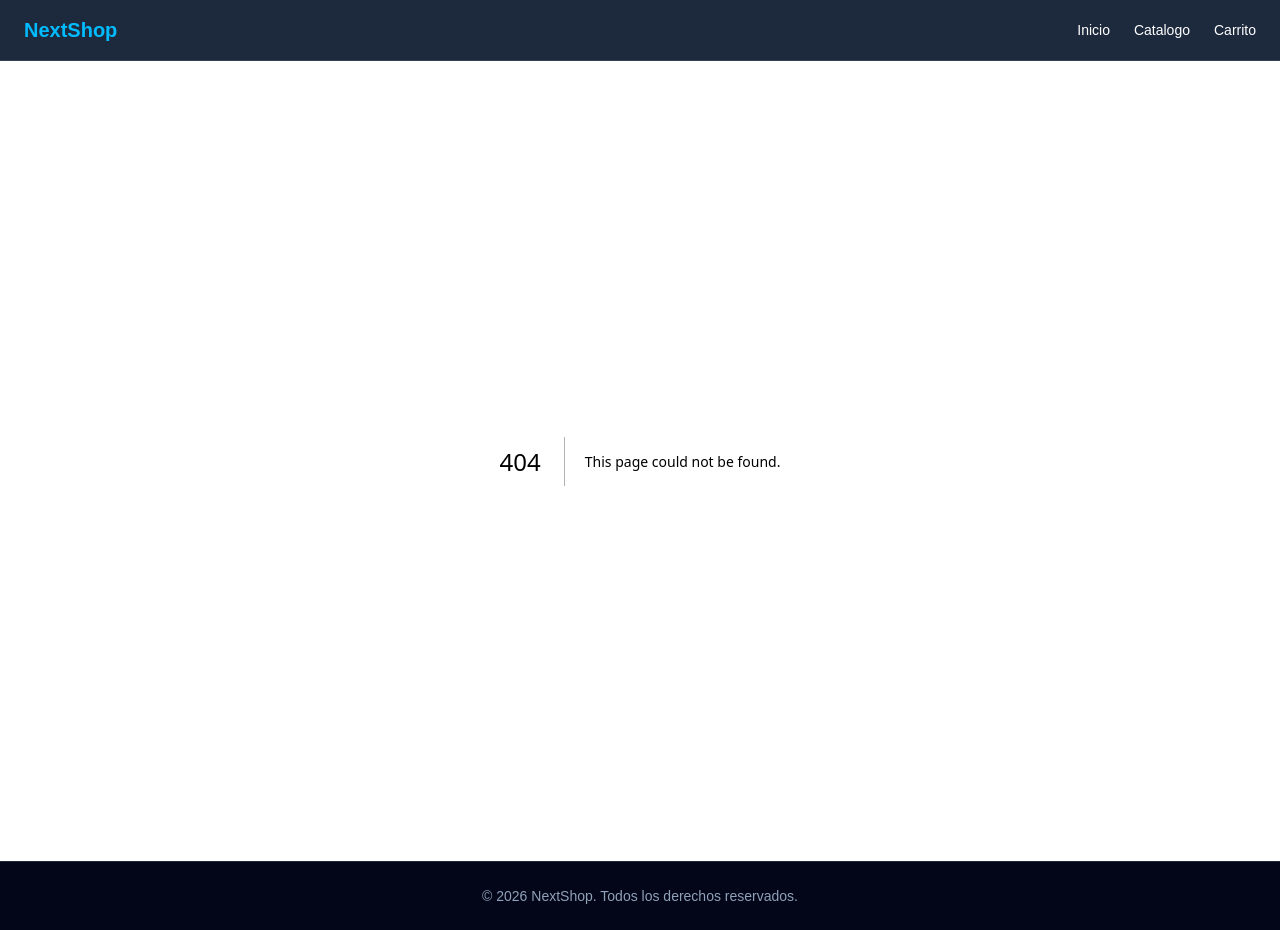
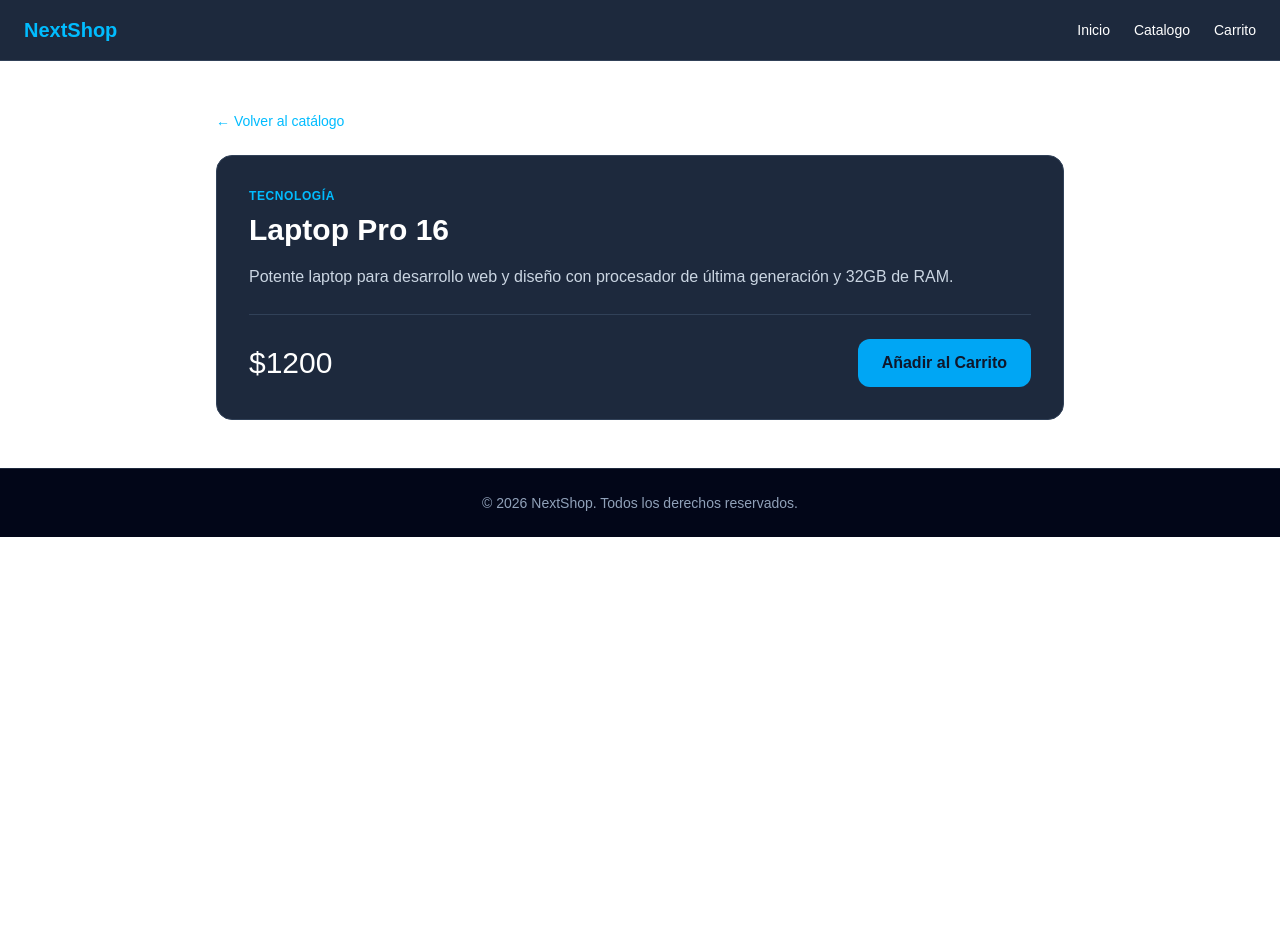
Before and after one commit to Hacid30/nextjs-ecommerce, a Next.js app: page /catalogo/1 in a window 1280 px wide. Before the commit this address had no page. After the commit the page ends 800 px from the top, so only its background shows below. Built offline with nearby package versions, Linux system fonts and the light colour scheme.

Commit message:
feat: add dynamic product detail page and navigation links

```diff
--- /dev/null
+++ b/src/app/catalogo/[id]/page.js
@@ -0,0 +1,50 @@
+import Link from "next/link";
+
+const mockProducts = [
+    { id: 1, title: 'Laptop Pro 16', price: 1200, category: 'Tecnología', description: 'Potente laptop para desarrollo web y diseño con procesador de última generación y 32GB de RAM.' },
+    { id: 2, title: 'Auriculares Noise Cancelling', price: 250, category: 'Audio', description: 'Cancelación de ruido activa, almohadillas ergonómicas y hasta 30 horas de batería continua.' },
+    { id: 3, title: 'Teclado Mecánico RGB', price: 110, category: 'Accesorios', description: 'Switches táctiles silenciosos con iluminación RGB totalmente personalizable.' },
+    { id: 4, title: 'Monitor 4K 27"', price: 450, category: 'Tecnología', description: 'Pantalla IPS con resolución 4K UHD, tasa de refresco de 144Hz y calibración de color profesional.' },
+];
+
+export default async function ProductDetailPage({ params }) {
+    const { id } = await params;
+    const  product = mockProducts.find( (item) => item.id === Number(id));
+
+    if(!product){
+        return (
+            <main className="max-w-4xl max-auto px-6 py-20 text-center">
+                <h1 className="text-3xl font-bold text-red-400 mb-4" >Producto no encontrado</h1>
+                <p className="text-slate-400 mb-6" >El producto que buscas no existe o fue removido.</p>
+                <Link href='/catalogo' className="text-sky-400 hover:underline">
+                    ← Volver al catálogo
+                </Link>
+            </main>
+        )
+    }
+
+    return (
+        <main className="max-w-4xl mx-auto px-6 py-12">
+            <Link href="/catalogo" className="text-sky-400 hover:underline text-sm mb-6 inline-block" >
+                ← Volver al catálogo
+            </Link>
+
+            <div className="bg-slate-800 border border-slate-700 rounded-2xl p-8">
+                <span className="text-xs font-semibold text-sky-400 uppercase tracking-wider block mb-2">
+                    {product.category}
+                </span>
+                <h1 className="text-3xl font-extrabold text-white mb-4">{product.title}</h1>
+                <p className="text-slate-300 textl-lg mb-6 leading-relaxed">{product.description}</p>
+
+                <div className="flex items-center justify-between pt-6 border-t border-slate-700">
+                    <p className="text-3xl front-bold text-white">${product.price}</p>
+                    <button className="bg-sky-500 hover:bg-sky-400 text-slate-900 font-bold px-6 py-3 rounded-xl transition">
+                    Añadir al Carrito
+                    </button>
+                </div>
+            </div>
+        </main>
+    )
+
+
+}
--- a/src/app/catalogo/page.js
+++ b/src/app/catalogo/page.js
@@ -13,7 +13,13 @@ export default function CatalogoPage() {
         <h1 className="text-3xl font-bold text-white mb-8">Todos los Productos</h1>
         <div className="grid grid-cols-1 sm:grid-cols-2 lg:grid-cols-4 gap-6">
             {mockProducts.map((product) => (
-            <ProductCard key={product.id} {...product} />
+            <ProductCard
+                key={product.id}
+                id={product.id}
+                title={product.title}
+                category={product.category}
+                price={product.price}
+            />
             ))}
         </div>
         </main>
--- a/src/components/ProductCard.js
+++ b/src/components/ProductCard.js
@@ -1,22 +1,26 @@
 'use client';
 
 import { useState } from "react";
+import Link from 'next/link';
 
-export default function ProductCard({ title, price, category }) {
+export default function ProductCard({ id, title, price, category }) {
     const [added, setAdded] = useState(false);
 
-    const handleAddToCart = () => {
+    const handleAddToCart = (e) => {
+        e.preventDefault();
         setAdded(true);
         setTimeout(() => setAdded(false), 2000);
     };
 
     return(
         <div className="bg-slate-800 border border-slate-700 rounded-xl p-5 flex flex-col justify-between hover:border-sky-500 transition">
-            <div>
-                <span className="text-xs font-semibold text-sky-400 uppercase tracking-wider">{category}</span>
-                <h3 className="text-lg font-bold text-white mt-1 mb-2">{title}</h3>
-                <p className="text-2xl font-bold text-slate-100 mb-4">${price}</p>
-            </div>
+            <Link href={`/catalogo/${id}`}>
+                <div>
+                    <span className="text-xs font-semibold text-sky-400 uppercase tracking-wider">{category}</span>
+                    <h3 className="text-lg font-bold text-white mt-1 mb-2">{title}</h3>
+                    <p className="text-2xl font-bold text-slate-100 mb-4">${price}</p>
+                </div>
+            </Link>
             <button
                 onClick={handleAddToCart}
                 className={`w-full py-2.5 rounded-lg font-bold ${
```
Also changed, not shown: 1 other file (tests, documents, lock files or other folders).
